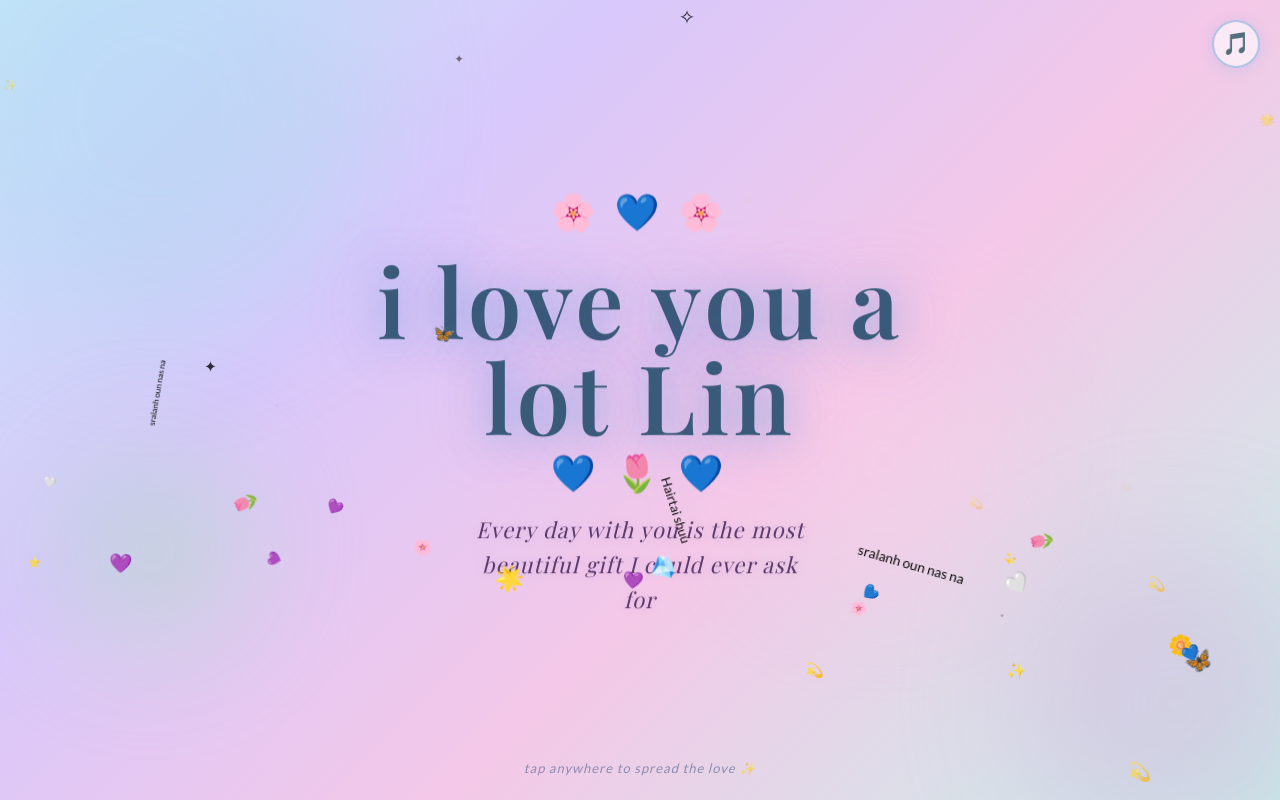
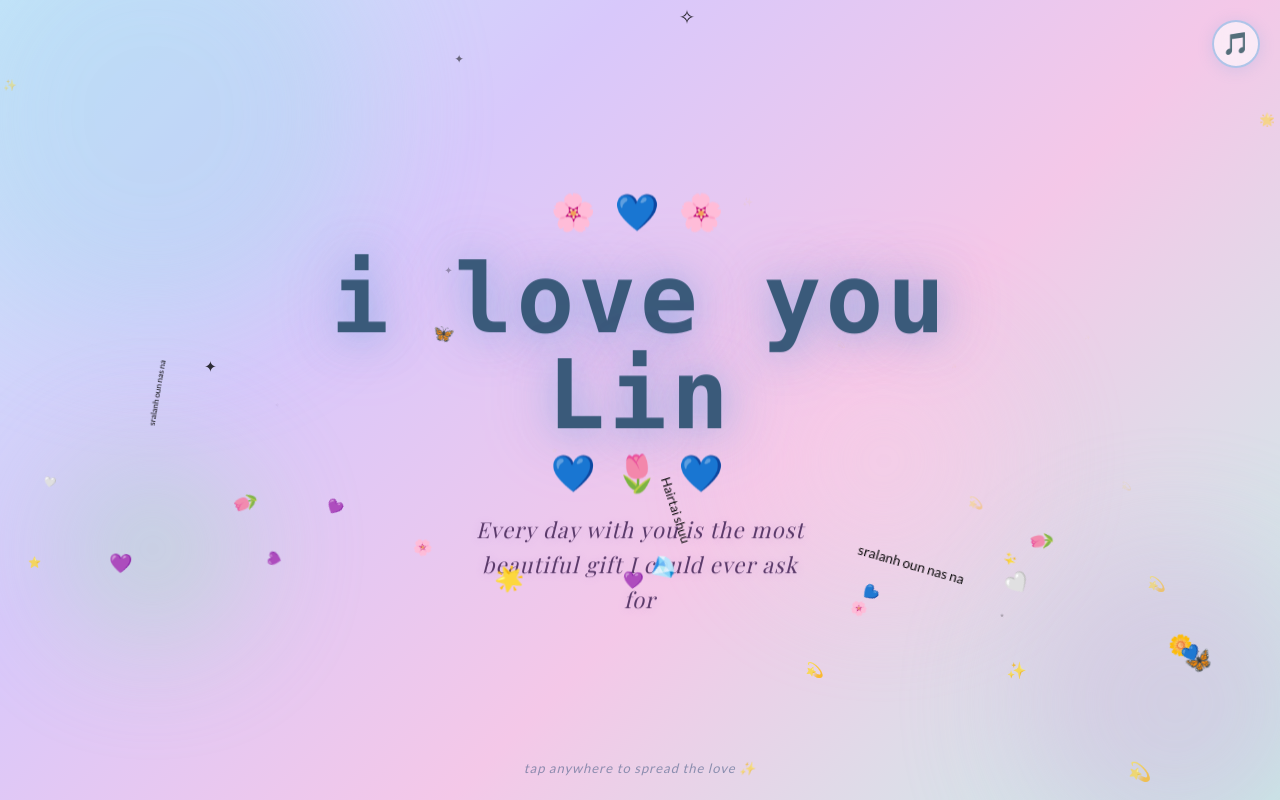
Before and after one commit to tugsu03/ForLin, a plain HTML site: page index.html in a window 1280 px wide. Drawn offline with nearby package versions, Linux system fonts and the light colour scheme; a web font is replaced by a local one.

Commit message:
love letter

```diff
--- a/index.html
+++ b/index.html
@@ -181,7 +181,9 @@
 
 <div class="center-wrap">
   <div class="hearts-row">🌸 💙 🌸</div>
-  <div class="name-text">i love you a lot Lin</div>
+  <div class="name-text" style="font-family: 'Lucida Console', 'Courier New', monospace;">
+  i love you Lin
+</div>
   <div class="hearts-row">💙 🌷 💙</div>
   <div class="message-text">Every day with you is the most beautiful gift I could ever ask for</div>
 </div>
```
